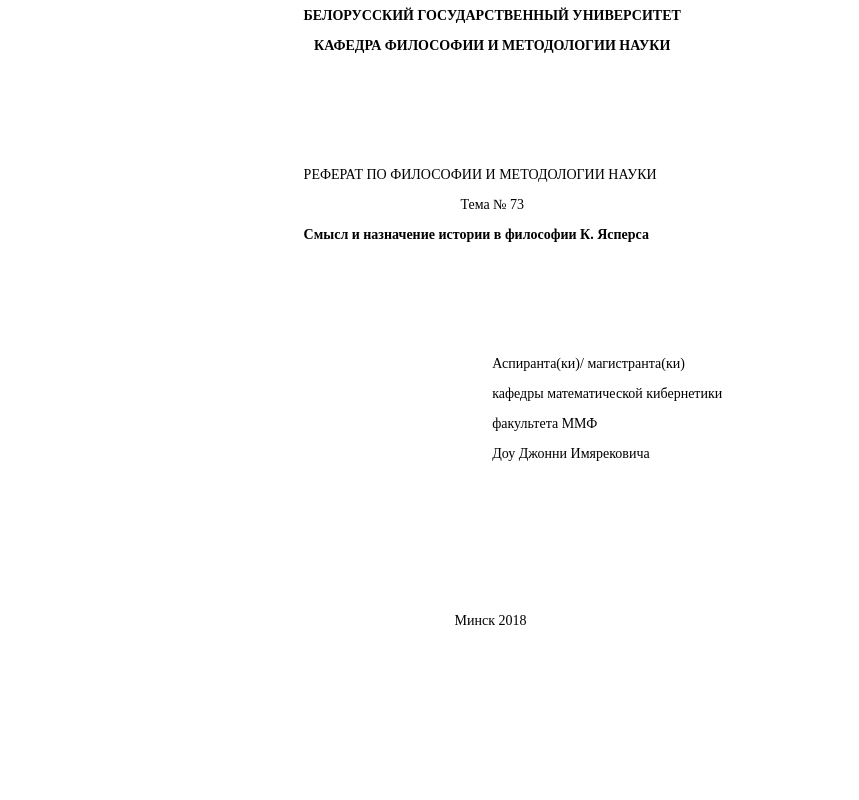
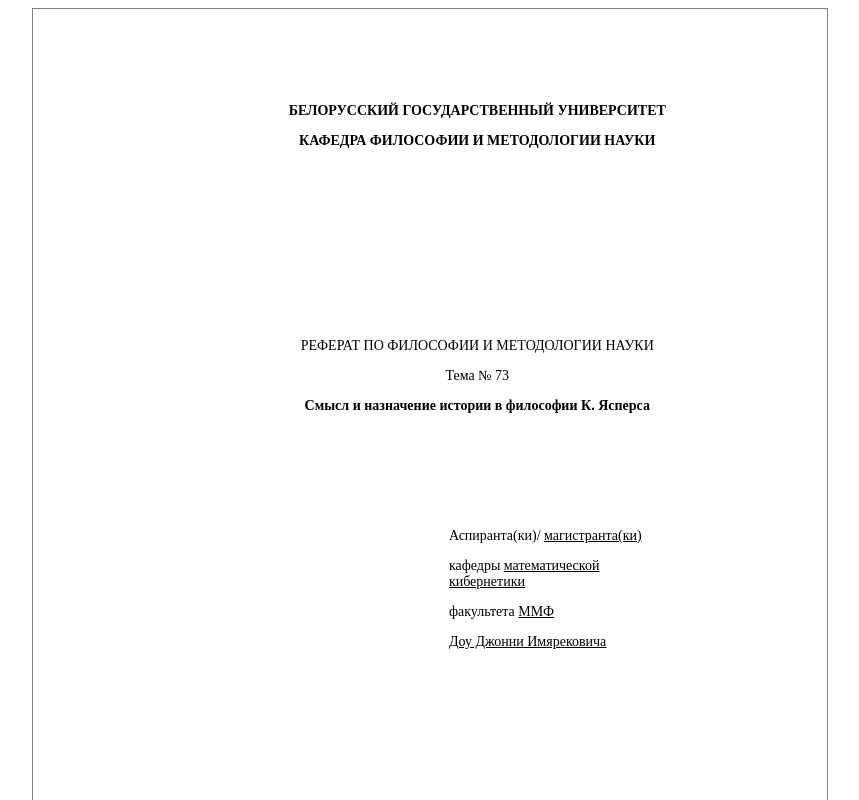
Before and after one commit to svetlana-dubinina/Dubinina_HomeworkFE, a plain HTML site: page Class8/index.html in a window 1280 px wide. Shown: the top 800 px of the page, without its empty margins (210-1069 px from the left). Drawn offline with Linux system fonts and the light colour scheme.

Commit message:
Fixed HW8-ready for HW9

```diff
--- a/Class8/index.html
+++ b/Class8/index.html
@@ -6,25 +6,27 @@
     </head>
 
     <body>
-        <div id="alltext">
-            <div id="headliner">
+        <div id="bodylist">
+               <div id="alltext">
+            <div id="boldtext">
                 <p>БЕЛОРУССКИЙ ГОСУДАРСТВЕННЫЙ УНИВЕРСИТЕТ</p>
                 <p>КАФЕДРА ФИЛОСОФИИ И МЕТОДОЛОГИИ НАУКИ</p>
             </div>
             <div id="maincontent">
-                <p class="reftopic">РЕФЕРАТ ПО ФИЛОСОФИИ И МЕТОДОЛОГИИ НАУКИ</p>
-                <p class="reftcent">Тема № 73</p>
-                <p id="reftitle">Смысл и назначение истории в философии К. Ясперса</p>
+                <p>РЕФЕРАТ ПО ФИЛОСОФИИ И МЕТОДОЛОГИИ НАУКИ</p>
+                <p>Тема № 73</p>
+                <p id="boldtext">Смысл и назначение истории в философии К. Ясперса</p>
             </div>
             <div id="signblock">
-                <p class="refsign">Аспиранта(ки)/ магистранта(ки)</p>
-                <p class="refsign">кафедры математической кибернетики</p>
-                <p class="refsign">факультета ММФ</p>
-                <p class="refsign">Доу Джонни Имярековича</p>
+                <p class="refsign">Аспиранта(ки)/ <span class="underline"> магистранта(ки)</span></p>
+                <p class="refsign">кафедры <span class="underline">математической кибернетики</span></p>
+                <p class="refsign">факультета <span class="underline">ММФ</span></p>
+                <p class="refsign"><span class="underline">Доу Джонни Имярековича</span></p>
             </div>
             <div id="pyear">
                 <p class="reftcent">Минск 2018</p>
             </div>
         </div>
-    </body>
+       </body>
+    </div>
 </html>
--- a/Class8/style.css
+++ b/Class8/style.css
@@ -1,47 +1,44 @@
-#alltext{font-family: 'Times New Roman', Times, serif;
+#bodylist {
+    width: 21cm;
+    height: 32cm;
+    border-style: solid;
+    border-color: grey;
+    border-width: thin;
+    margin-left: auto;
+    margin-right: auto;
+    font-family: 'Times New Roman', Times, serif;
     font-size: 14;
-    margin-left: 40%;
-    margin-right: 40%;
-    width: max-content;}
-#headliner {font-family: 'Times New Roman', Times, serif;
+    text-align: center;
+}
+#alltext {
+    margin-left: 50mm;
+    margin-right: 25mm;
+    font-family: 'Times New Roman', Times, serif;
     font-size: 14;
-    font-weight: bold;
     text-align: center;
-    width: max-content;
+    margin-top:25mm;
+    margin-bottom:25mm;
+
 }
-#maincontent{
-    margin-top: 30%;
-    margin bottom:40%
+#boldtext {
+    font-weight: bold;}
+#maincontent {
+    margin-top: 50mm;
 }
-p.reftopic{font-family: 'Times New Roman', Times, serif;
-    font-size: 14;
-    font-weight: normal;
-    text-align: center;
-    width: max-content;
+#signblock {
+    margin-left: 60mm;
+    margin-right: 15mm;
+    margin-top: 30mm;
+
 }
-#reftitle{font-family: 'Times New Roman', Times, serif;
-    font-size: 14;
-    font-weight: bold;
-    text-align: center;
-    width: max-content;
-}
-#signblock{ margin-top: 30%;
-    margin-right: auto;
-    margin-left: 50%;
+p.refsign{
     text-align: left;
 }
+span.underline{
+    text-decoration: underline;
+}
 #pyear{
-    font-family: 'Times New Roman', Times, serif;
-        font-size: 14;
-        text-align: center;
-        margin-left: 40%;
-    margin-right: 40%;
-        margin-top: 40%;
-        width: max-content;
-}
-p.refsign{width: max-content;
+    margin-top:130mm;
+
 
 }
-p.reftcent{text-align: center;
-
-}
```
